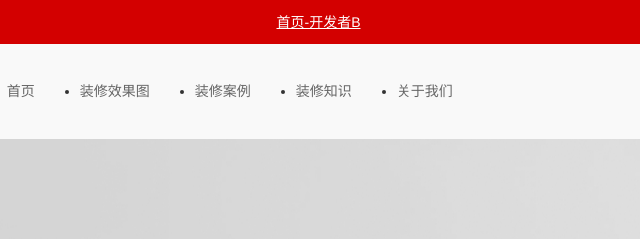
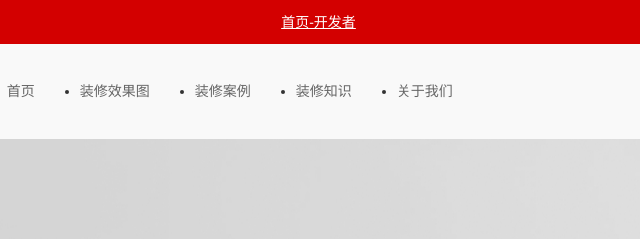
Before and after one commit to misterwang2020/realDemo, a plain HTML site: page index.html in a window 1280 px wide. Shown: the top 239 px of the page, 324-964 px from the left. Drawn offline with nearby package versions, Linux system fonts and the light colour scheme.

Commit message:
develop A change index.html

```diff
--- a/index.html
+++ b/index.html
@@ -3,7 +3,7 @@
 	<head>
 		<meta charset="utf-8" />
 		<meta name="viewport" content="width=device-width,initial-scale=1"/>
-		<title>装修公司</title>
+		<title>装修公司-master开发</title>
 		<link rel="stylesheet" type="text/css" href="css/font-awesome.css"/>
 		<link rel="stylesheet" type="text/css" href="css/bootstrap.css"/>
 		<link rel="stylesheet" type="text/css" href="css/index.css"/>
@@ -15,7 +15,7 @@
 		<div class="container-fluid " id="dl-menu">
 			<div class="dl-title">
 				<a  id="mobile-menu">
-					<span class="phone-text">首页-开发者B</span>
+					<span class="phone-text">首页-开发者</span>
 					<span class="mobile-icon">
 						<i class="fa fa-angle-down" aria-hidden="true"></i>
 					</span>
```
